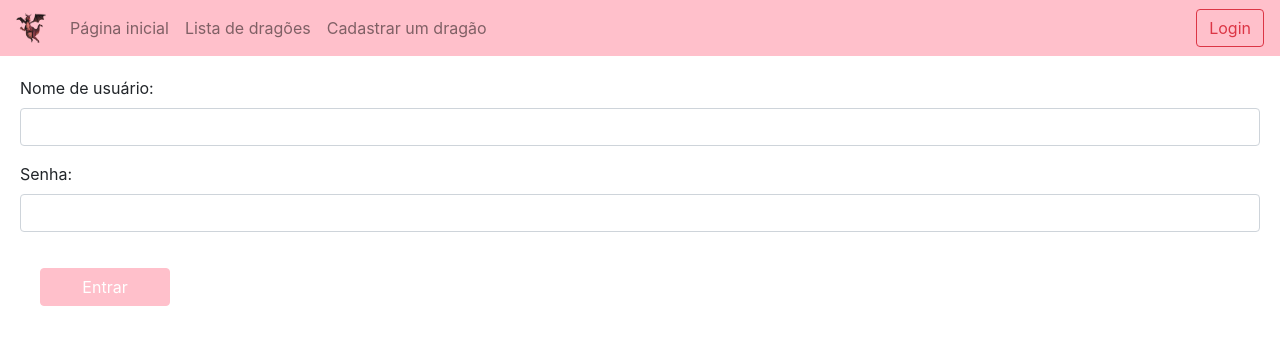
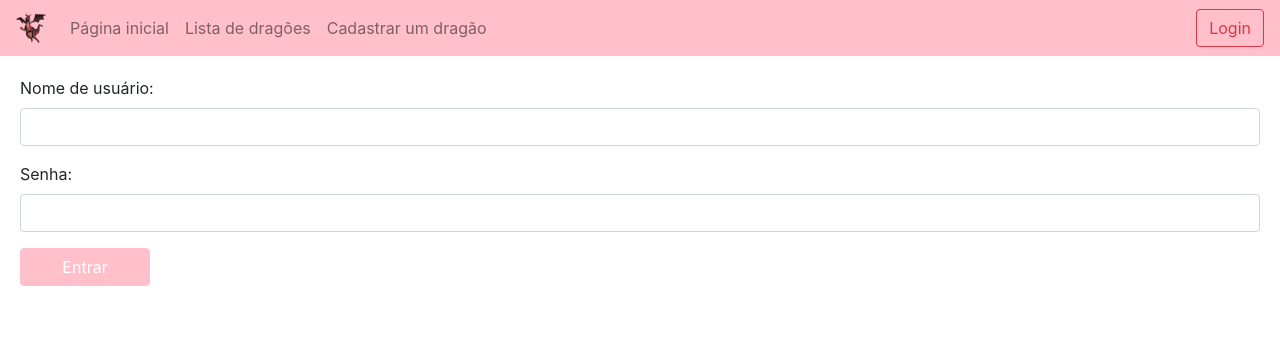
Before and after one commit to cassia11/Dragons, a React (Create React App) app: page /login in a window 1280 px wide. Shown: the top 344 px of the page. Built offline with nearby package versions, Linux system fonts and the light colour scheme.

Commit message:
adjustment button position of login

```diff
--- a/src/components/Login.js
+++ b/src/components/Login.js
@@ -13,7 +13,7 @@ const Login = () => (
             <Form.Label>Senha:</Form.Label>
             <Form.Control type="password" />
         </Form.Group>
-        <Button className="button-pink">Entrar</Button>
+        <Button style={{ margin: 0 }} className="button-pink">Entrar</Button>
     </Form>
 );
 export default Login
```
